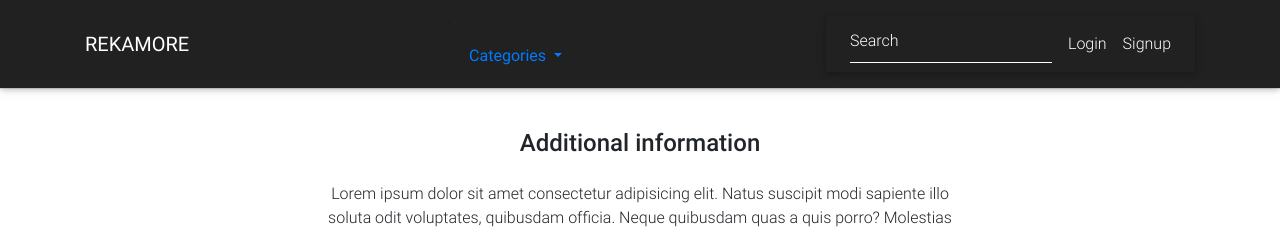
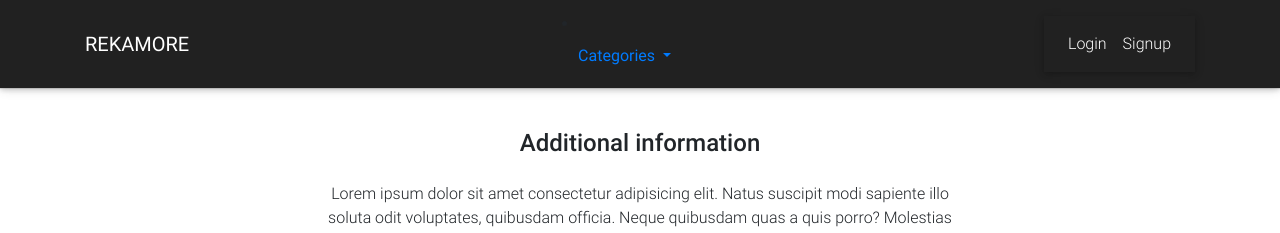
Before and after one commit to floydflava/comfi, a Django app: page /accessories in a window 1280 px wide. Shown: the top 233 px of the page. Run offline with Django 3.2, Linux system fonts and the light colour scheme; data that the repository does not hold is empty; some libraries are stand-ins or nearby versions.

Commit message:
initial commit

```diff
--- a/templates/navbar.html
+++ b/templates/navbar.html
@@ -34,14 +34,14 @@
         </button>
 
         <!-- Left -->
-        <ul class="navbar-nav mr-auto">
+        <!-- <ul class="navbar-nav mr-auto">
           <form class="form-inline" action="{% url 'rope:search' %}" method="get">
             <div class="md-form my-0">
               <input class="form-control mr-sm-2" name="q" type="text" placeholder="Search" aria-label="Search">
             </div>
           </form>
 
-        </ul>
+        </ul> -->
 
         <!-- Right -->
         <ul class="navbar-nav nav-flex-icons">
```
